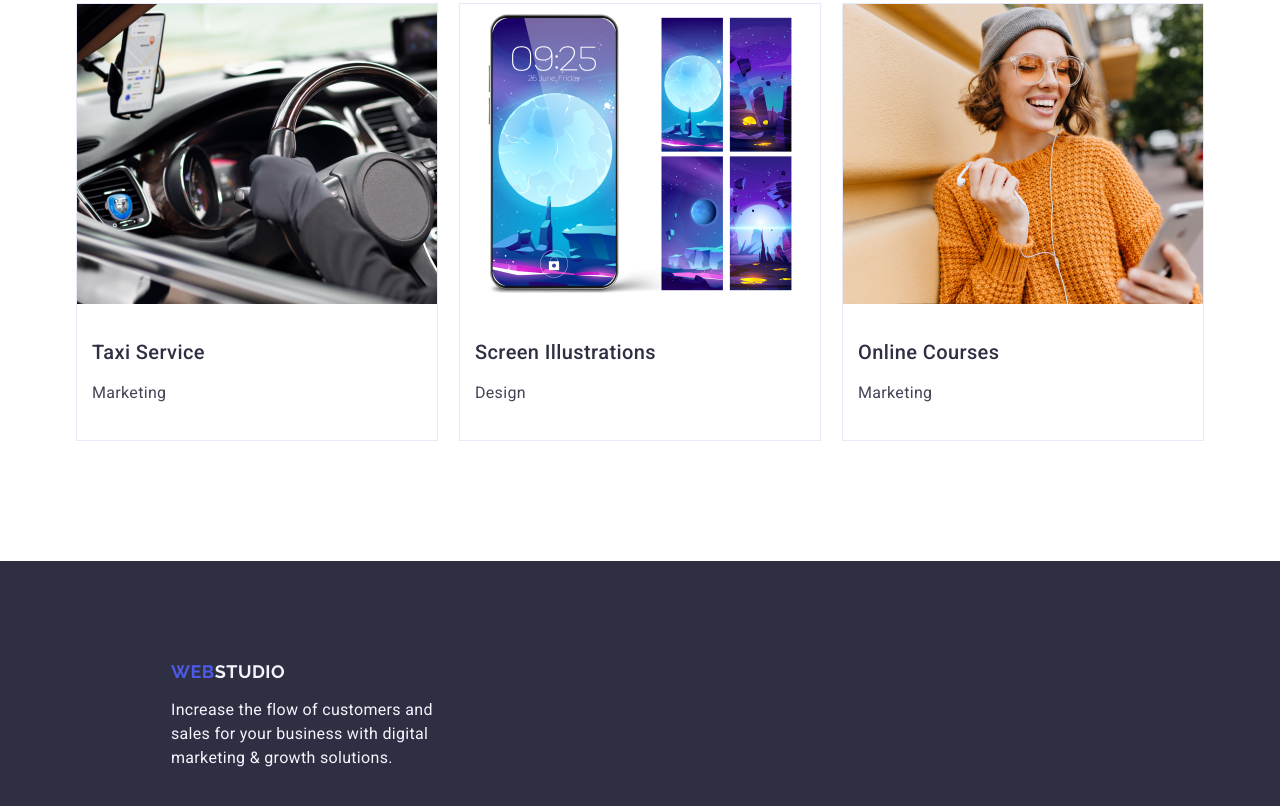
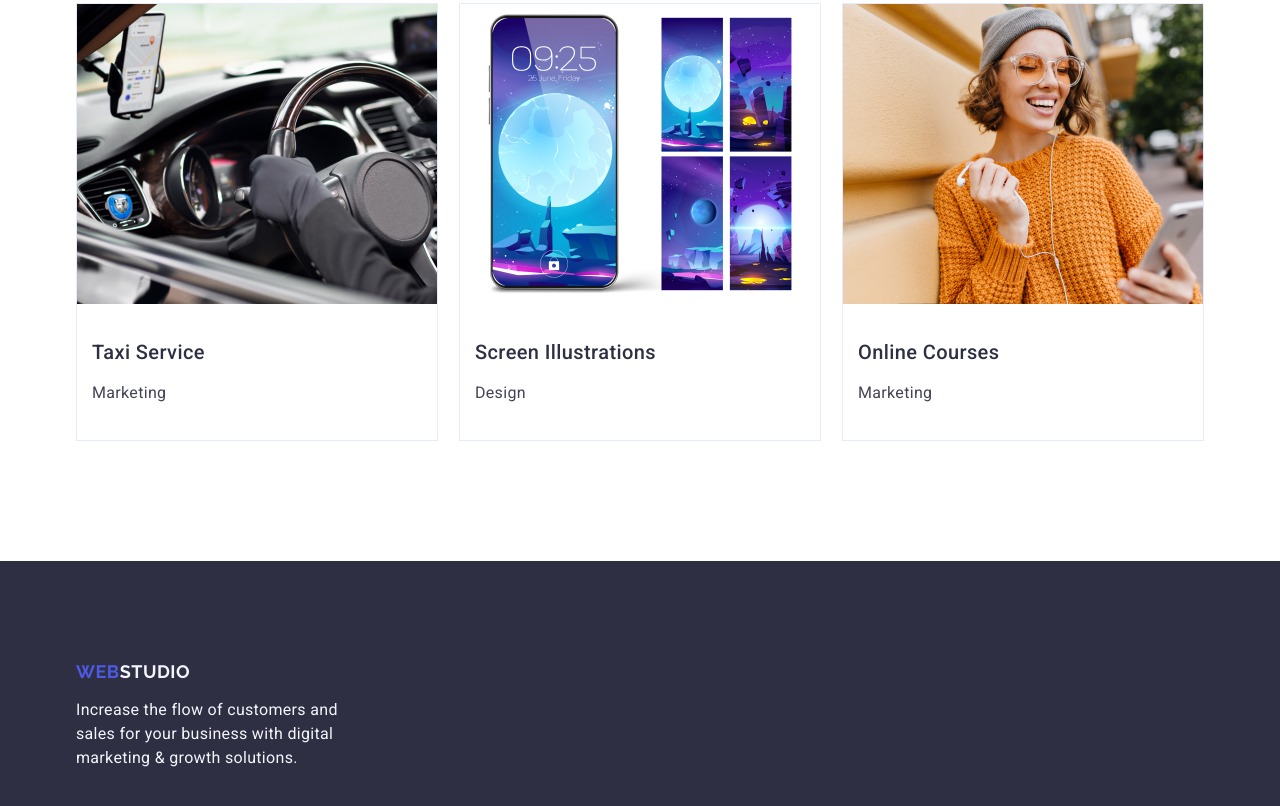
Before and after one commit to HUWTUCH/goit-markup-hw-03, a plain HTML site: page index.html in a window 1280 px wide. Shown: the part 2608-3414 px from the top of the page. Drawn offline with nearby package versions, Linux system fonts and the light colour scheme.

Commit message:
footer padding

```diff
--- a/css/styles.css
+++ b/css/styles.css
@@ -283,9 +283,7 @@ img {
 /* Footer */
 .footer {
     background-color: #2e2f42;
-    padding-top: 100px;
-    padding-left: 156px;
-    padding-bottom: 100px;
+    padding: 100px 0;
 }
 
 .footer-logo {
```
